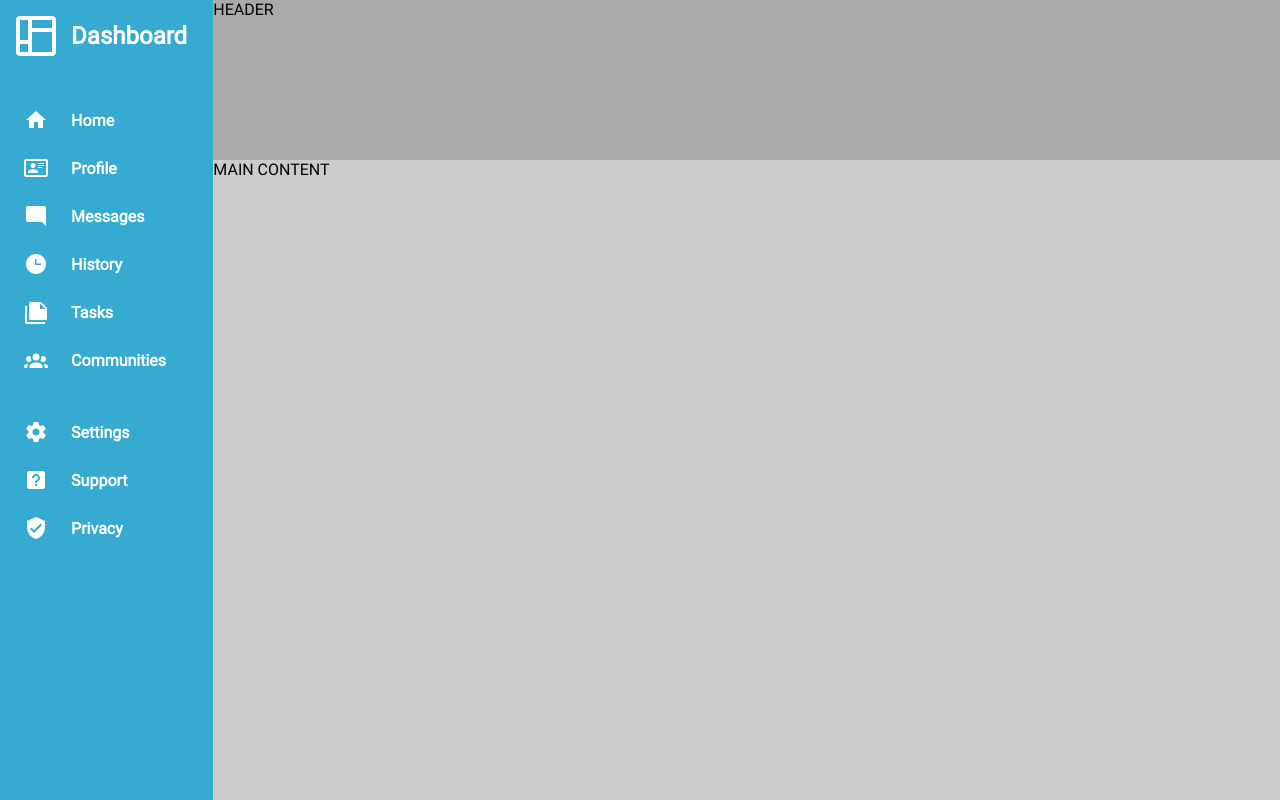
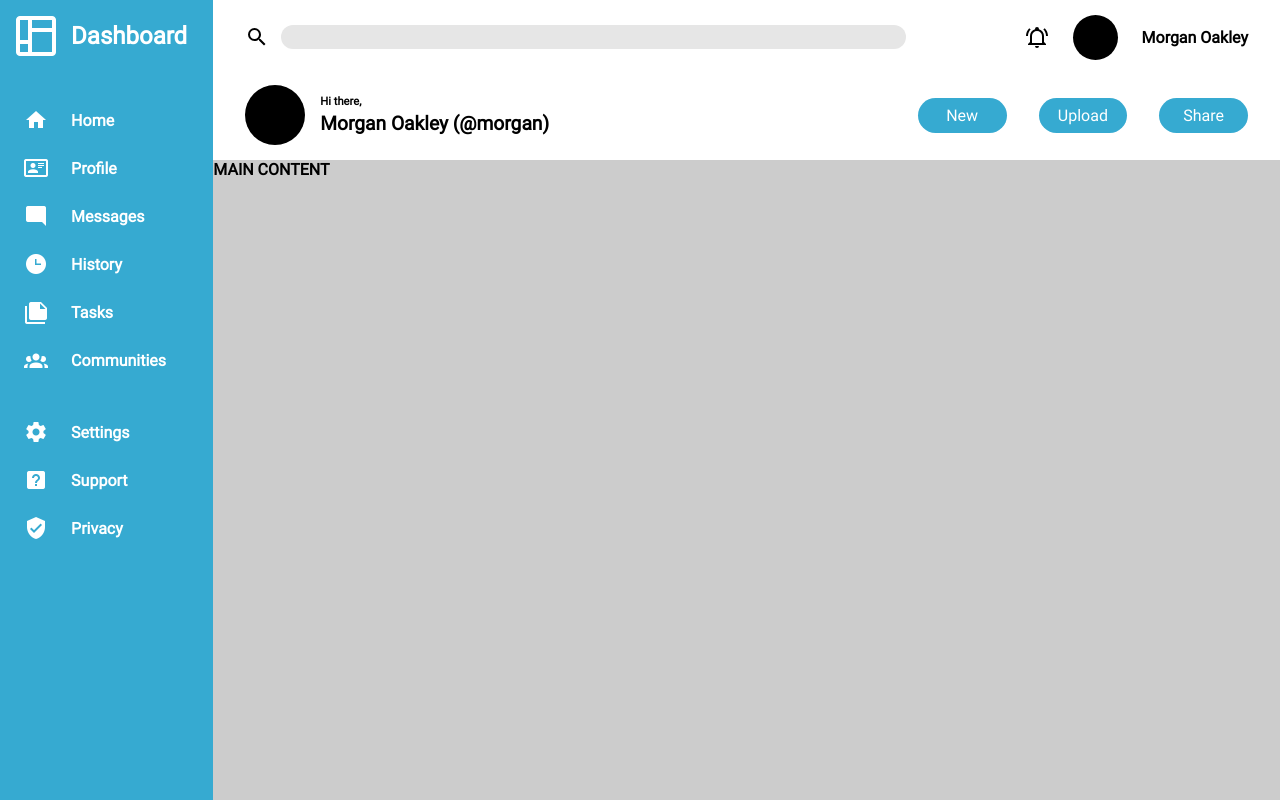
Before and after one commit to ahmedhanyh/admin-dashboard, a plain HTML site: page index.html in a window 1280 px wide. Drawn offline with Linux system fonts and the light colour scheme.

Commit message:
Create the header
- Download the needed icons in /img/header.

```diff
--- a/css/style.css
+++ b/css/style.css
@@ -12,6 +12,7 @@
 :root {
     font-family: Roboto, sans-serif;
     font-size: 16px;
+    font-weight: bold;
 }
 
 .root-container {
@@ -23,16 +24,98 @@
 }
 
 .header {
-    background-color: #aaa;
+    padding: 8px 32px;
+    background-color: white;
+
     grid-column: 2;
     grid-row: 1;
+
+    display: grid;
+    grid-template-columns: 2fr 1fr;
+    gap: 12px;
+}
+
+img {
+    width: 24px;
+}
+
+.search-box {
+    display: grid;
+    grid-template-columns: 24px 1fr;
+    align-content: center;
+    gap: 12px;
+}
+
+input[type='search'] {
+    padding: 0 12px;
+    border: none;
+    outline: none;
+    appearance: none;
+    border-radius: 24px;
+    background-color: rgb(230, 230, 230);
+}
+
+.placeholder-image {
+    width: 45px;
+    height: 45px;
+    background-color: black;
+    border-radius: 50%;
+}
+
+.notifications-box {
+    display: grid;
+    grid-template-columns: repeat(3, auto);
+    justify-content: end;
+    align-items: center;
+    gap: 24px;
+}
+
+.user-info-box {
+    display: grid;
+
+    font-size: 1.2rem;
+
+    grid-template-columns: 75px auto;
+    row-gap: 4px;
+}
+
+.user-info-box .placeholder-image {
+    width: 60px;
+    height: 60px;
+
+    grid-row: 1 / 3;
+    align-self: center;
+}
+
+.user-info-box p:first-of-type {
+    align-self: end;
+    font-size: 0.7rem;
+}
+
+.buttons-box {
+    display: grid;
+    grid-template-columns: repeat(3, 1fr);
+    align-content: center;
+    gap: 32px;
+}
+
+.buttons-box button {
+    padding: 8px 0;
+
+    font-family: inherit;
+    font-size: inherit;
+    color: white;
+
+    background-color: rgb(54, 170, 209);
+
+    border: none;
+    border-radius: 24px;
 }
 
 .sidebar {
     padding: 12px 0;
     background-color: rgb(54, 170, 209);
     color: white;
-    font-weight: bold;
 
     grid-column: 1;
     grid-row: 1 / -1;
@@ -45,6 +128,11 @@
 a {
     color: inherit;
     text-decoration: none;
+}
+
+.sidebar img {
+    width: 24px;
+    justify-self: center;
 }
 
 .sidebar .logo img {
@@ -63,10 +151,6 @@ a {
     align-items: center;
 }
 
-.sidebar img {
-    width: 24px;
-    justify-self: center;
-}
 
 .logo {
     font-size: 1.5rem;
--- a/index.html
+++ b/index.html
@@ -9,7 +9,27 @@
 </head>
 <body>
     <div class="root-container">
-        <div class="header">HEADER</div>
+        <div class="header">
+            <div class="search-box">
+                <img src="img/header/magnify.svg" alt="Magnifying glass icon">
+                <input type="search" id="search" name="search">
+            </div>
+            <div class="notifications-box">
+                <img src="img/header/bell-ring-outline.svg" alt="A bell icon">
+                <div class="placeholder-image"></div>
+                <p>Morgan Oakley</p>
+            </div>
+            <div class="user-info-box">
+                <div class="placeholder-image"></div>
+                <p>Hi there,</p>
+                <p>Morgan Oakley (@morgan)</p>
+            </div>
+            <div class="buttons-box">
+                <button>New</button>
+                <button>Upload</button>
+                <button>Share</button>
+            </div>
+        </div>
         <div class="sidebar">
             <a href="#" class="logo">
                 <img src="img/sidebar/land-plots.png" alt="Dashboard logo">
```
Also changed, not shown: img/header/bell-ring-outline.svg (added), img/header/magnify.svg (added).
